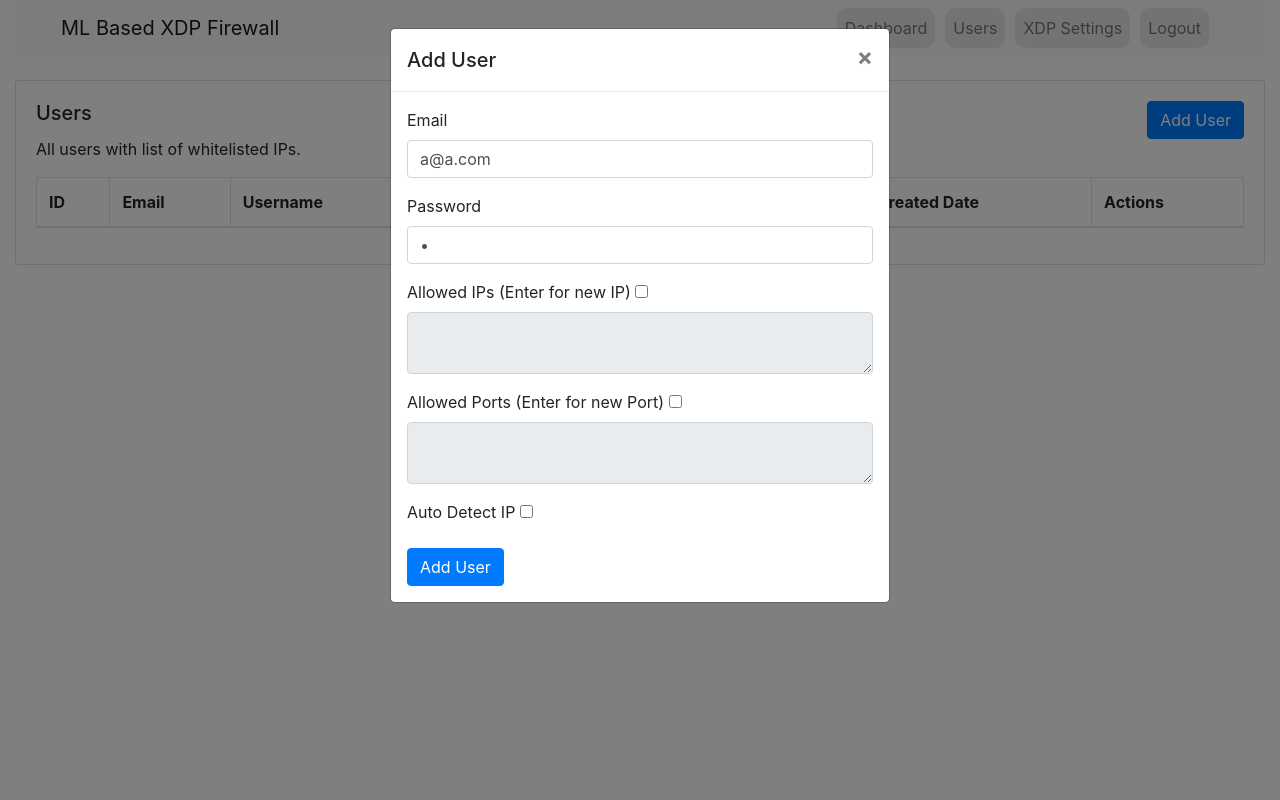
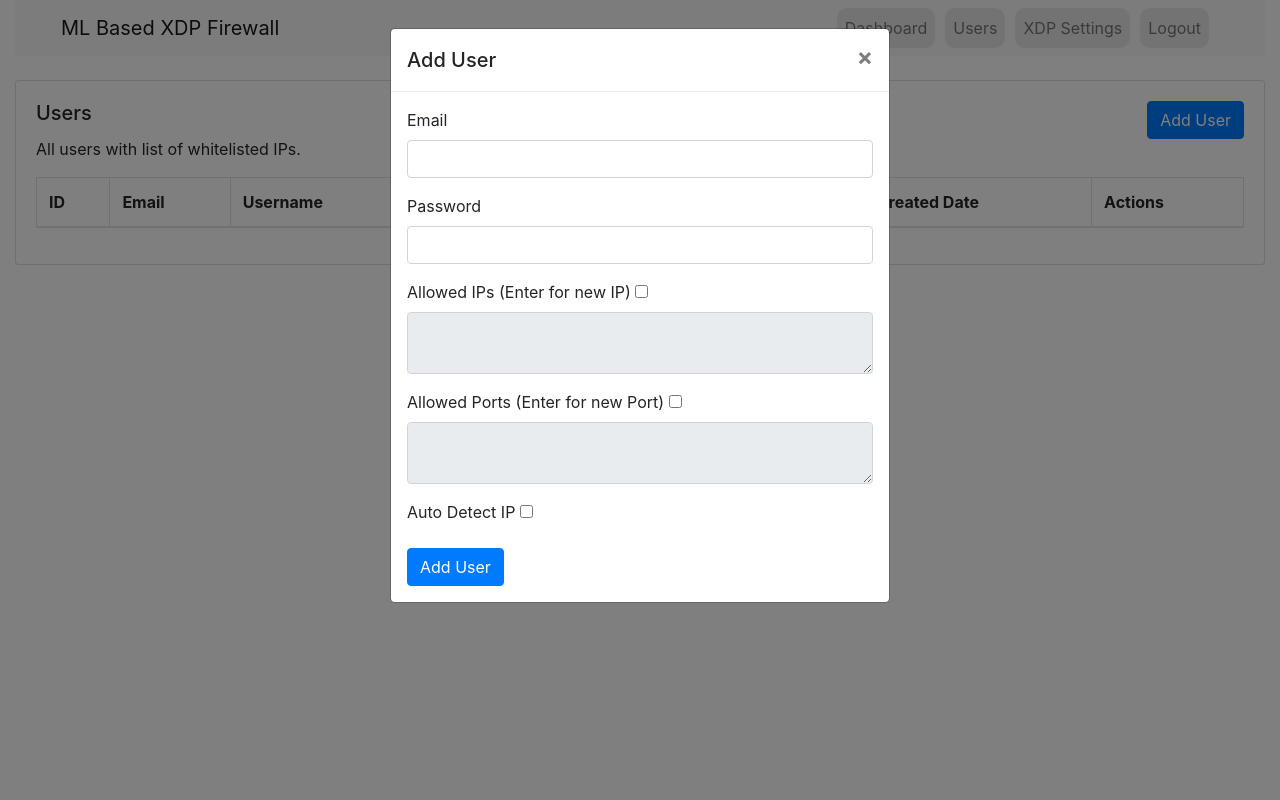
Before and after one commit to atiqullah-ahmadzai/sil1-final-project, a Django app: page /users in a window 1280 px wide, after a click on "Add User". Run offline with Django 5.2, Linux system fonts and the light colour scheme; the visitor is signed in with stand-in values (Sample User, id 1); lists and menus that the app fills with data are empty; some libraries are stand-ins or nearby versions.

Commit message:
Fix default values

```diff
--- a/home/templates/modals/add_user.html
+++ b/home/templates/modals/add_user.html
@@ -12,11 +12,11 @@
 
                     <div class="form-group">
                         <label for="email">Email</label>
-                        <input type="email" value="a@a.com" class="form-control" id="email" name="email" required />
+                        <input type="email" class="form-control" id="email" name="email" required />
                     </div>
                     <div class="form-group">
                         <label for="password">Password</label>
-                        <input type="password" value="a" class="form-control" id="password" name="password" required />
+                        <input type="password" class="form-control" id="password" name="password" required />
                     </div>
                     <div class="form-group">
                         <label for="allowed_ips">Allowed IPs (Enter for new IP)</label>
```
